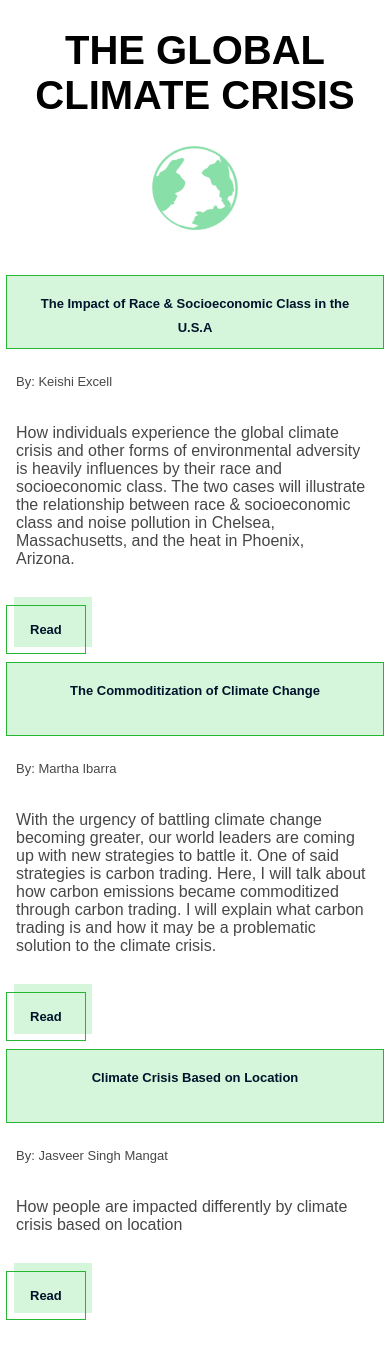
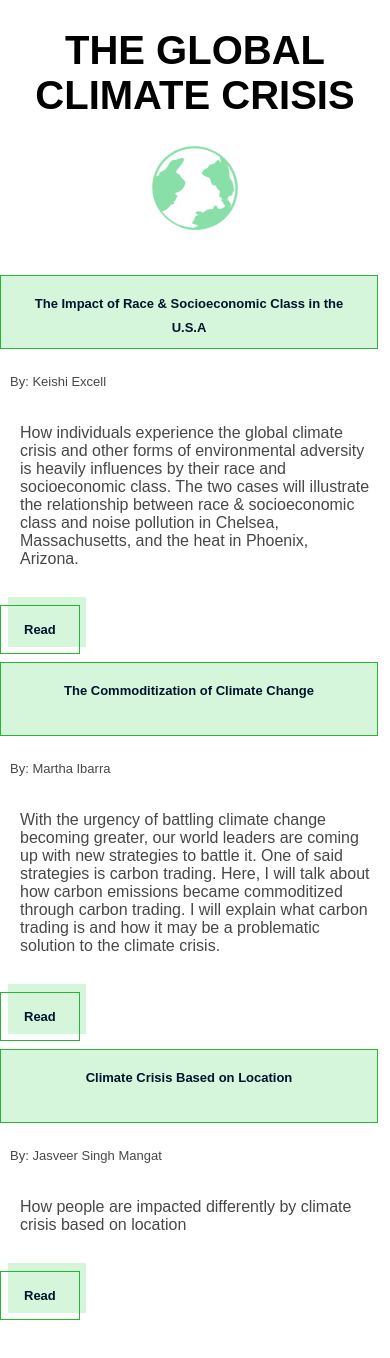
Before and after one commit to kiwigi/TheGlobalClimateCrisis, a React (Create React App) app: page / in a window 390 px wide. Shown: the top 1358 px of the page. Built offline with nearby package versions, Linux system fonts and the light colour scheme.

Commit message:
fixed topic 3 layot issue and mobile padding

```diff
--- a/src/components/Topic3.js
+++ b/src/components/Topic3.js
@@ -42,7 +42,9 @@ const Topic3 = () => {
         paddingRight: '15%',
         justifyContent: 'center',
         flexDirection: 'row',
-        overflowY: 'scroll'
+        flexWrap: 'wrap',
+        overflowY: 'scroll',
+        overflowX: 'scroll'
     }
 
     var refs = ['https://www.calgary.ca/water/flooding/history-calgary.html']
--- a/src/components/TopicContainer.js
+++ b/src/components/TopicContainer.js
@@ -18,7 +18,6 @@ const TopicContainer = (props) => {
         textDecoration: 'none'
 
 
-
     }
 
 
@@ -26,7 +25,7 @@ const TopicContainer = (props) => {
         fontSize: '16px',
         color: '#474747',
         fontFamily: 'Century Gothic, sans-serif',
-        padding: '10px',
+        padding: '20px',
         paddingTop: '25px',
         paddingBottom: '50px',
         width : '350px',
```
